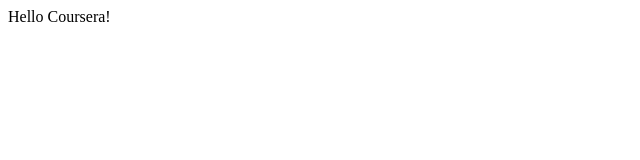
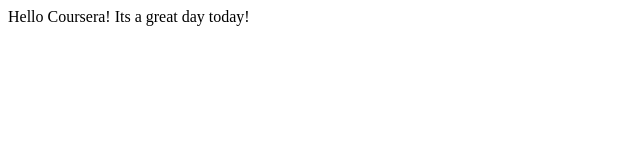
Before and after one commit to kripapokharel/coursera_test, a plain HTML site: page site/index.html in a window 1280 px wide. Shown: the whole page, without its empty margins (0-640 px from the left). Drawn offline with Linux system fonts and the light colour scheme.

Commit message:
Small change done to page

```diff
--- a/site/index.html
+++ b/site/index.html
@@ -4,7 +4,7 @@
 	<title>Hello Coursera!</title>
 </head>
 <body>
-Hello Coursera!
+Hello Coursera! Its a great day today!
 
 </body>
 </html>
```
